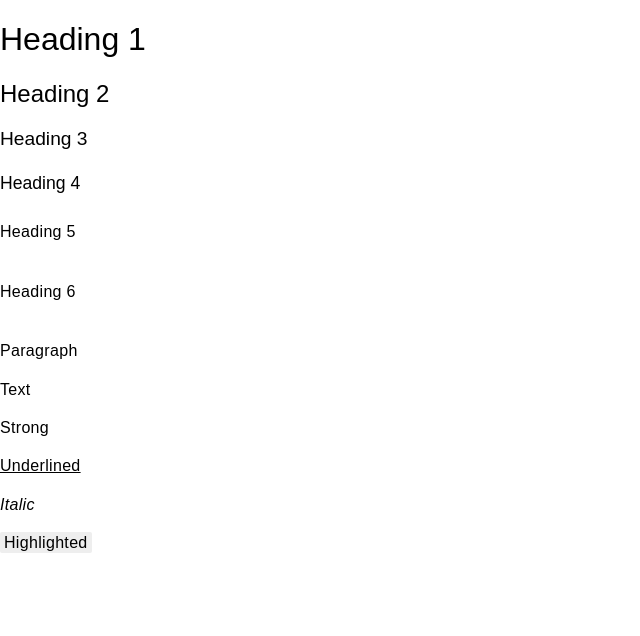
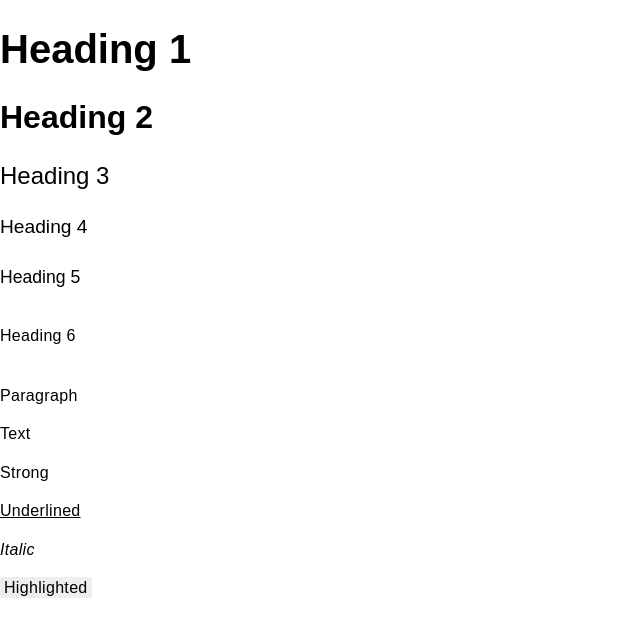
Before and after one commit to LilianAvry/petit-css, a website: page src/typography/index.html in a window 1280 px wide. Shown: the whole page, without its empty margins (0-640 px from the left). Drawn offline with Linux system fonts and the light colour scheme.

Commit message:
Update typography

```diff
--- a/src/petit.css
+++ b/src/petit.css
@@ -474,17 +474,19 @@ td {
 
 /* Typography -------------------------------- */
 
-h5, h6, p, b, i, u, span, mark, strong, b, u, i, li, th, td, .link {
+h6, p, b, i, u, span, mark, strong, b, u, i, li, th, td, .link {
     font-size: 1rem;
     letter-spacing: 0.02rem;
     line-height: 1.4rem;
 }
 p, b, i, u, span, mark, u, i, li, td, .link {font-weight: lighter;}
-h1, h2, h3, h4, h5, h6, strong { font-weight: 500; }
-h1 {font-size: 2rem;}
-h2 {font-size: 1.5rem;}
-h3 {font-size: 1.2rem;}
-h4 {font-size: 1.1rem;}
+h1, h2 { font-weight: 800; }
+h3, h4, h5, h6, strong { font-weight: 500; }
+h1 {font-size: 2.5rem;}
+h2 {font-size: 2rem;}
+h3 {font-size: 1.5rem;}
+h4 {font-size: 1.2rem;}
+h5 {font-size: 1.1rem;}
 small {font-size: .8rem;}
 mark {
     padding: 2px 4px;
--- a/src/typography/style.css
+++ b/src/typography/style.css
@@ -1,16 +1,18 @@
 @import "../colors/style.css";
 
-h5, h6, p, b, i, u, span, mark, strong, b, u, i, li, th, td, .link {
+h6, p, b, i, u, span, mark, strong, b, u, i, li, th, td, .link {
     font-size: 1rem;
     letter-spacing: 0.02rem;
     line-height: 1.4rem;
 }
 p, b, i, u, span, mark, u, i, li, td, .link {font-weight: lighter;}
-h1, h2, h3, h4, h5, h6, strong { font-weight: 500; }
-h1 {font-size: 2rem;}
-h2 {font-size: 1.5rem;}
-h3 {font-size: 1.2rem;}
-h4 {font-size: 1.1rem;}
+h1, h2 { font-weight: 800; }
+h3, h4, h5, h6, strong { font-weight: 500; }
+h1 {font-size: 2.5rem;}
+h2 {font-size: 2rem;}
+h3 {font-size: 1.5rem;}
+h4 {font-size: 1.2rem;}
+h5 {font-size: 1.1rem;}
 small {font-size: .8rem;}
 mark {
     padding: 2px 4px;
```
Also changed, not shown: index.html (+11 -11 lines).
